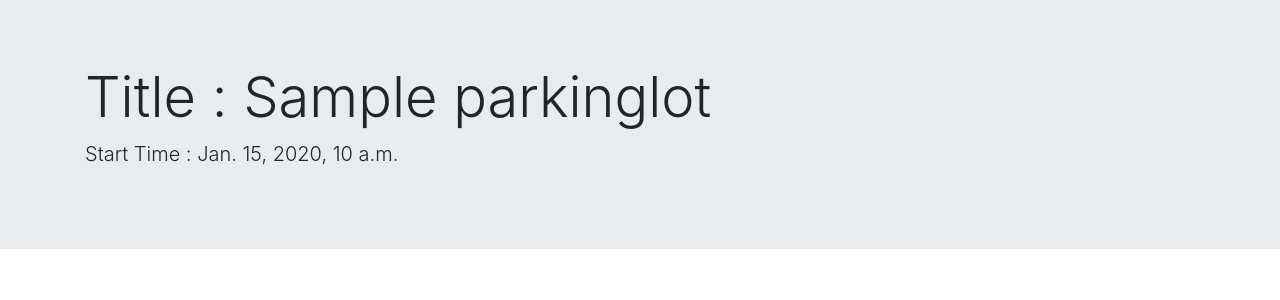
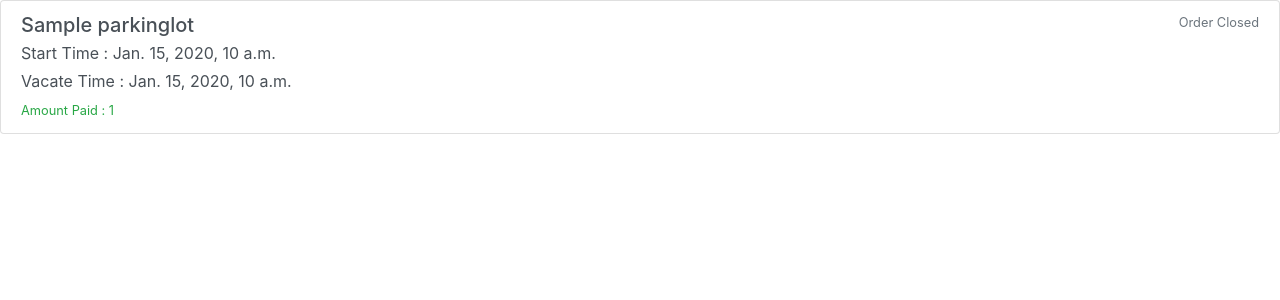
Before and after one commit to AshwinAnoop/ParkingLotFInder, a Django app: page /bookings in a window 1280 px wide. Shown: the part 104-404 px from the top of the page. Run offline with Django 3.2, Linux system fonts and the light colour scheme; a user stored in the database is signed in; tables that the repository leaves empty hold one stand-in row (values such as "Sample post"); some libraries are stand-ins or nearby versions.

Commit message:
Booking.html now shows open and closed booking as 2 categories.Business logic for payment at parking lot has been implemented for different time frames

```diff
--- a/lotfinder/views.py
+++ b/lotfinder/views.py
@@ -347,7 +347,19 @@ def bookings(request):
         starttime = starttime.replace(tzinfo=None)
         totaltime = vacatetime - starttime
         totalhour = totaltime.seconds/3600
-        totalcost = int(priceperhour) * int(totalhour)
+
+        if totalhour < 2:
+            totalcost = int(priceperhour) * 2
+        elif totalhour < 12:
+            totalhour = int(totalhour) + 1
+            totalcost = int(priceperhour) * int(totalhour)
+        elif totalhour < 24:
+            totalcost = int(priceperhour) * 12
+        else:
+            totalday = int(totalhour)/24
+            totalday = totalday + 1
+            costperday = int(priceperhour) * 12
+            totalcost = totalday * costperday
 
         editbooking.vacate = vacatetime
         editbooking.payment = totalcost
@@ -372,5 +384,5 @@ def bookings(request):
 
     else:
         userid = request.user.id
-        bookedobjs = booking.objects.filter(userid_id = userid)
+        bookedobjs = booking.objects.filter(userid_id = userid).order_by('-id')
         return render(request,'bookings.html',{'bookedobjs' : bookedobjs})
--- a/templates/bookings.html
+++ b/templates/bookings.html
@@ -27,15 +27,33 @@
 
     {% for booking in bookedobjs %}
 
+
+    {% if booking.paymentstatus %}
+
+    <div class="list-group">
+
+        <a href="#" class="list-group-item list-group-item-action flex-column align-items-start">
+          <div class="d-flex w-100 justify-content-between">
+            <h5 class="mb-1">{{booking.lotid.title}}</h5>
+            <small class="text-muted">Order Closed</small>
+          </div>
+          <p class="mb-1">Start Time : {{booking.booktime}}</p>
+          <p class="mb-1">Vacate Time : {{booking.vacate}}</p>
+          <small class="text-success">Amount Paid : {{booking.payment}}</small>
+        </a>
+
+      </div>
+
+
+
+
+    {% else %}
     <div class="jumbotron jumbotron-fluid">
         <div class="container">
           <h1 class="display-4">Title : {{booking.lotid.title}}</h1>
           <p class="lead">Start Time : {{booking.booktime}}</p>
           <input type="hidden" name="bookingid" value="{{booking.id}}">
-          {% if booking.paymentstatus %}
-          {% else %}
           <button type="button" class="btn btn-primary btn-sm" data-toggle="modal" data-target="#exampleModal">Free up this slot</button>
-          {% endif %}
         </div>
       </div>
 
@@ -73,7 +91,7 @@
         </div>
     </div>
 
-
+    {% endif %}
     {% endfor %}
 
 </section>
```
